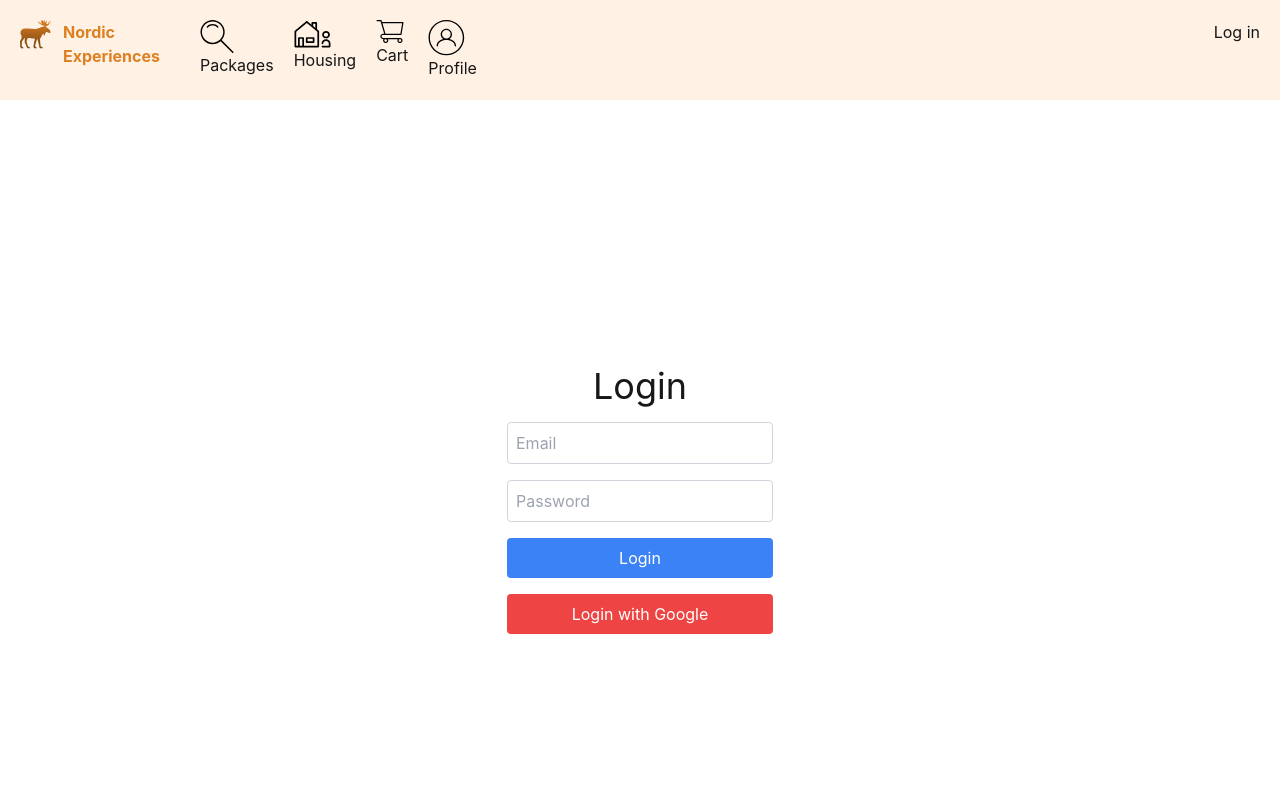
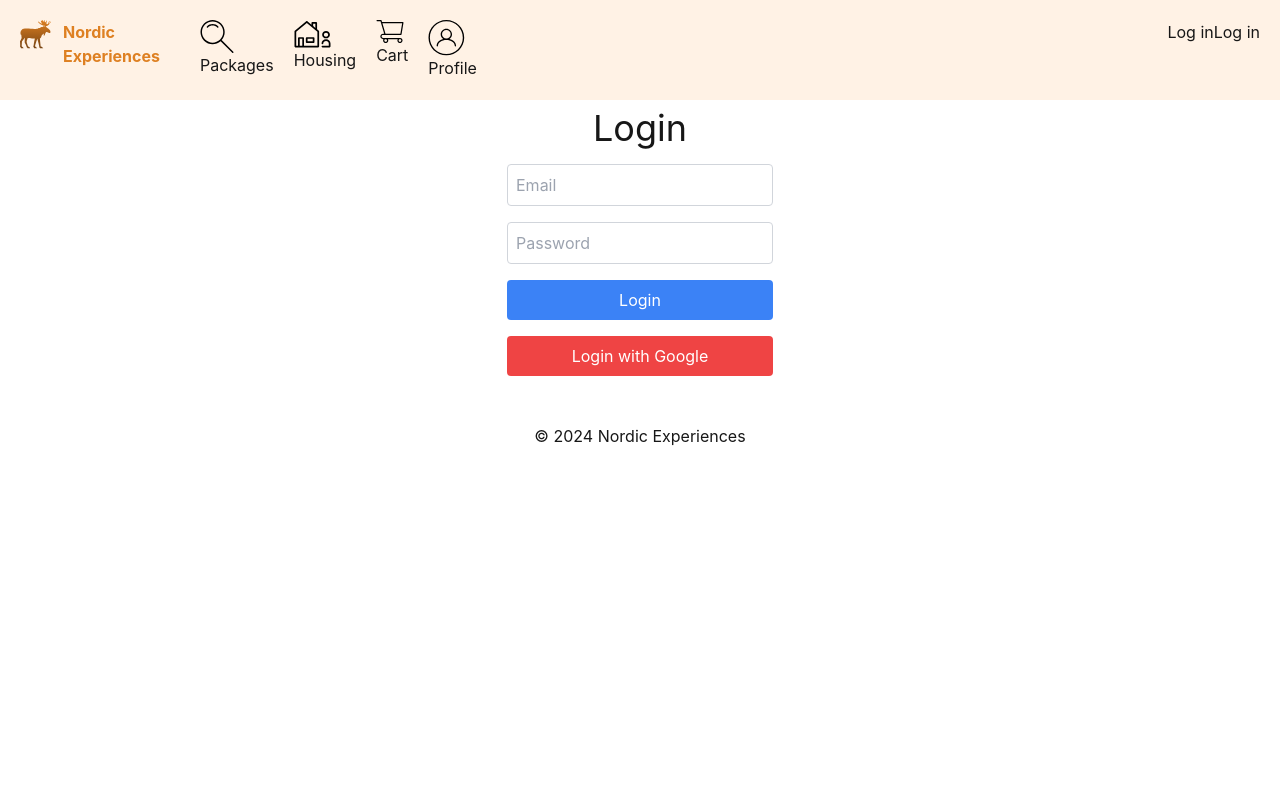
Before and after one commit to jesperekerling/nextjs-firebase-nordic-experience, a Next.js app: page /login in a window 1280 px wide. Shown: the top 800 px of the page. Built offline with nearby package versions, Linux system fonts and the light colour scheme; no server answers.

Commit message:
Authcontext added

```diff
--- a/src/app/layout.tsx
+++ b/src/app/layout.tsx
@@ -1,9 +1,11 @@
+'use client'
 import React from "react";
 import type { Metadata } from "next";
 import localFont from "next/font/local";
 import "./globals.css";
 import Header from "../components/Header";
 import Footer from "../components/Footer";
+import { AuthProvider } from "../context/AuthContext";
 
 const geistSans = localFont({
   src: "./fonts/GeistVF.woff",
@@ -16,10 +18,7 @@ const geistMono = localFont({
   weight: "100 900",
 });
 
-export const metadata: Metadata = {
-  title: "Nordic Experiences",
-  description: "Explore the best experiences in the Nordic region.",
-};
+
 
 export default function RootLayout({
   children,
@@ -29,16 +28,18 @@ export default function RootLayout({
   return (
     <html lang="en">
       <head>
-        <meta name="description" content={metadata.description ?? "Default description"} />
+
       </head>
       <body
         className={`${geistSans.variable} ${geistMono.variable} antialiased`}
       >
-        <Header />
-        <main className="mx-auto max-w-screen-2xl">
-          {children}
-        </main>
-        <Footer />
+        <AuthProvider>
+          <Header />
+          <main className="mx-auto max-w-screen-2xl">
+            {children}
+          </main>
+          <Footer />
+        </AuthProvider>
       </body>
     </html>
   );
--- a/src/app/login/page.tsx
+++ b/src/app/login/page.tsx
@@ -3,7 +3,7 @@ import LoginForm from '../../components/LoginForm';
 
 function LoginPage() {
   return (
-    <div className="flex flex-col items-center justify-center min-h-screen py-2">
+    <div className="flex flex-col items-center justify-center py-2">
       <h1 className="text-4xl mb-4">Login</h1>
       <LoginForm />
     </div>
--- a/src/components/Header.tsx
+++ b/src/components/Header.tsx
@@ -1,7 +1,10 @@
 import Link from 'next/link';
 import React from 'react';
+import { useAuth } from '../context/AuthContext';
 
 function Header() {
+  const { user } = useAuth();
+
   return (
     <header className='p-5 bg-secondary flex'>
       <Link href="/" className='flex'>
@@ -54,6 +57,12 @@ function Header() {
         </ul>
       </nav>
       <Link href="/login">Log in</Link>
+            {user ? (
+              <span>Welcome, {user.displayName || user.email}</span>
+            ) : (
+              <Link href="/login">Log in</Link>
+            )}
+
     </header>
   );
 }
--- a/src/components/LoginForm.tsx
+++ b/src/components/LoginForm.tsx
@@ -6,12 +6,13 @@ function LoginForm() {
   const [email, setEmail] = useState("");
   const [password, setPassword] = useState("");
   const [error, setError] = useState("");
+  const [isLoggedIn, setIsLoggedIn] = useState(false);
 
   const handleLogin = async (e: React.FormEvent) => {
     e.preventDefault();
     try {
       await signInWithEmailAndPassword(auth, email, password);
-      alert("Login successful!");
+      setIsLoggedIn(true);
     } catch (err) {
       setError("Failed to login. Please check your credentials.");
     }
@@ -20,13 +21,17 @@ function LoginForm() {
   const handleGoogleLogin = async () => {
     try {
       await signInWithPopup(auth, googleProvider);
-      alert("Login with Google successful!");
+      setIsLoggedIn(true);
     } catch (err) {
       setError("Failed to login with Google.");
     }
   };
 
   return (
+    <div>
+      {isLoggedIn ? (
+        <p>You are logged in.</p>
+      ) : (
         <form onSubmit={handleLogin} className="flex flex-col gap-4">
           <input
             type="email"
@@ -50,6 +55,8 @@ function LoginForm() {
             Login with Google
           </button>
         </form>
+      )}
+    </div>
   );
 }
 
--- /dev/null
+++ b/src/context/AuthContext.tsx
@@ -0,0 +1,24 @@
+import React, { createContext, useContext, useEffect, useState } from 'react';
+import { onAuthStateChanged, User } from 'firebase/auth';
+import { auth } from '../../firebase/firebaseConfig';
+
+interface AuthContextProps {
+  user: User | null;
+}
+
+const AuthContext = createContext<AuthContextProps>({ user: null });
+
+export const AuthProvider: React.FC<{ children: React.ReactNode }> = ({ children }) => {
+  const [user, setUser] = useState<User | null>(null);
+
+  useEffect(() => {
+    const unsubscribe = onAuthStateChanged(auth, (user) => {
+      setUser(user);
+    });
+    return () => unsubscribe();
+  }, []);
+
+  return <AuthContext.Provider value={{ user }}>{children}</AuthContext.Provider>;
+};
+
+export const useAuth = () => useContext(AuthContext);
```
Lines whose indentation alone changed are shown as unchanged.
